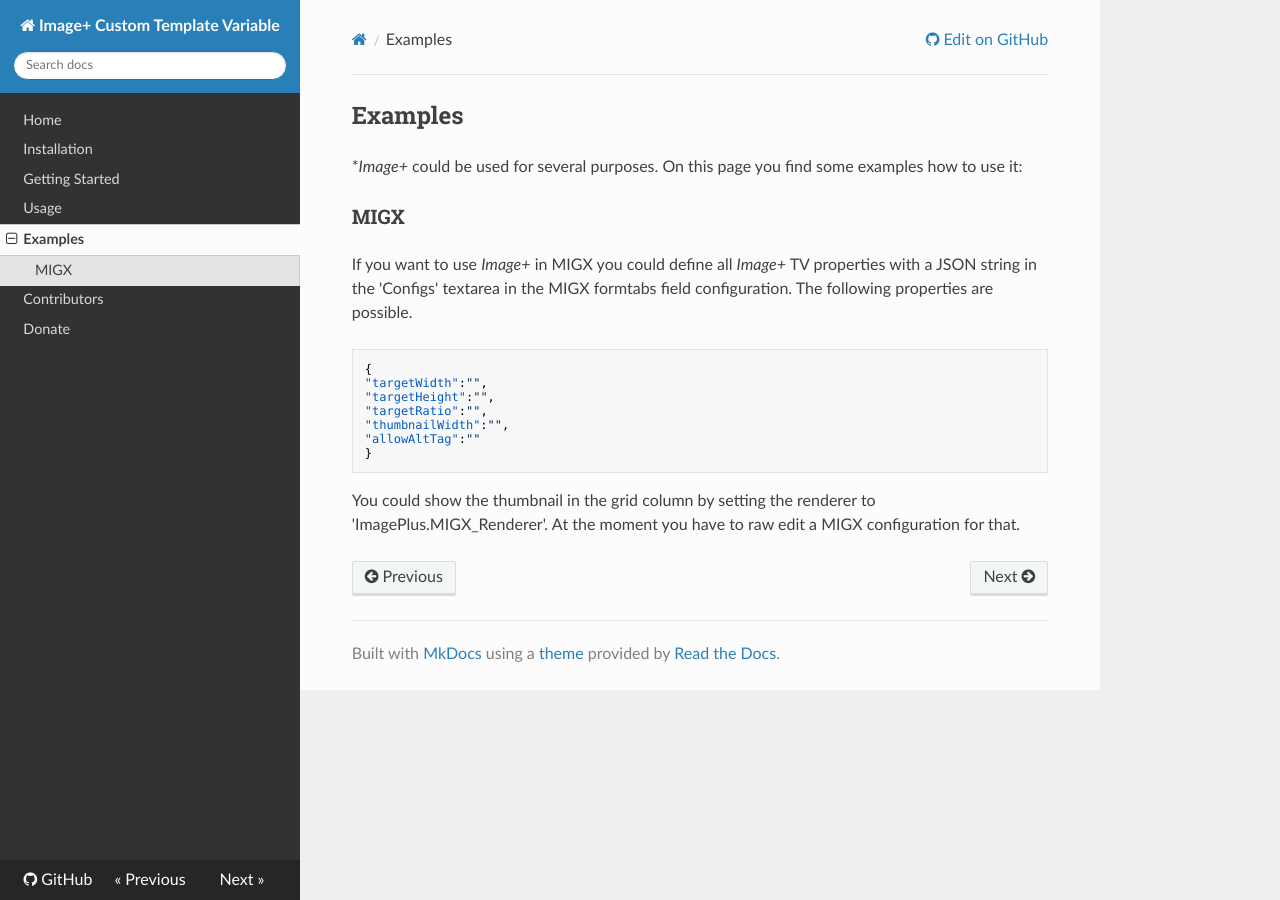
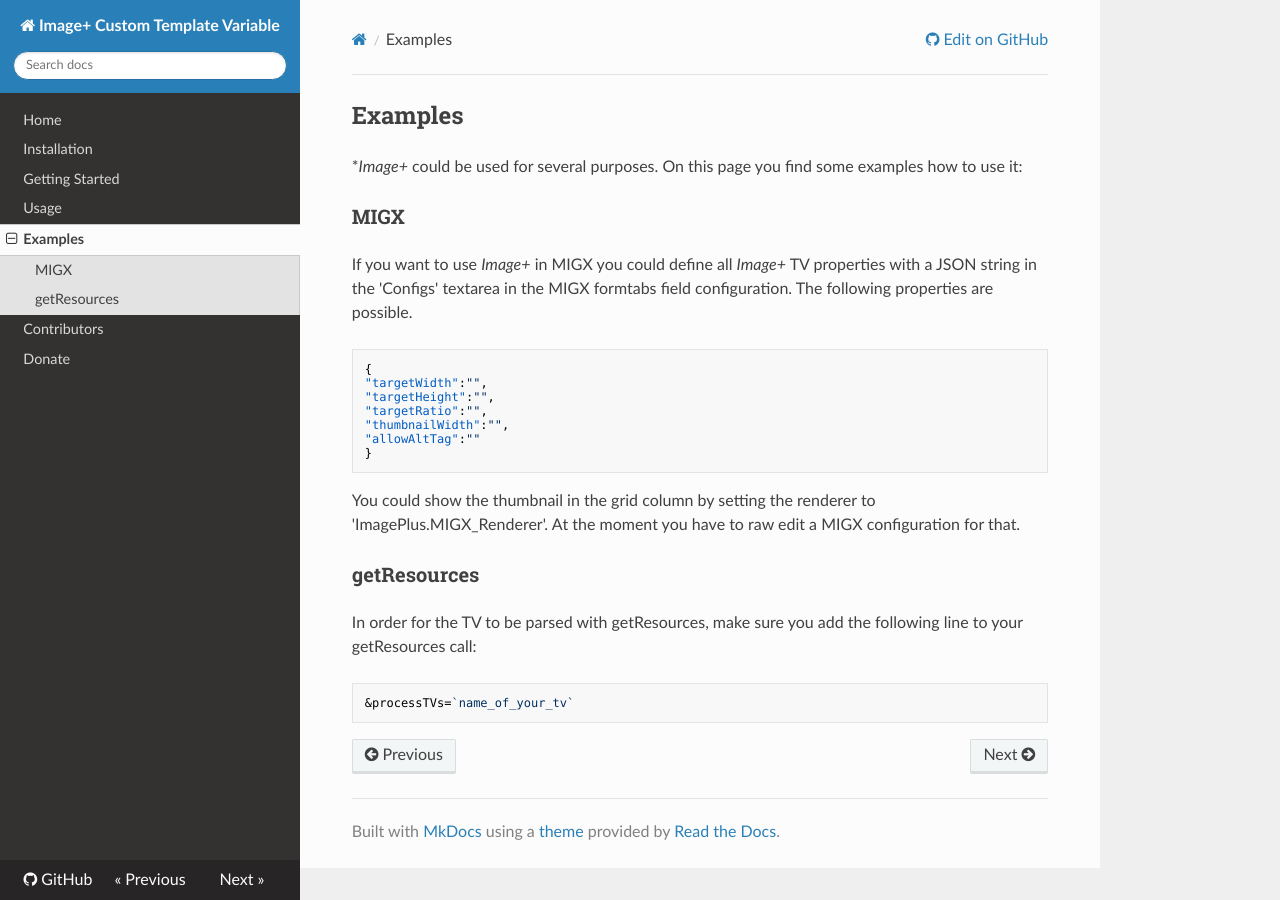
Before and after one commit to alanpich/tvImagePlus, an MkDocs documentation site: the page built from core/components/imageplus/docs/examples.md, in a window 1280 px wide. Built offline with MkDocs 1.6.1, drawn with Linux system fonts in a browser that asks for light colours; nearby versions of some CDN libraries; comment, search, counter and statistics services are not loaded; old or Windows-style settings are respelled for this version of MkDocs.

Commit message:
Reminder to parse TV with getResources

````diff
--- a/core/components/imageplus/docs/examples.md
+++ b/core/components/imageplus/docs/examples.md
@@ -33,3 +33,11 @@ You could show the thumbnail in the grid column by setting the renderer to 'Imag
 </script>
 <noscript><p><img src="//piwik.partout.info/piwik.php?idsite=13" style="border:0;" alt="" /></p></noscript>
 <!-- End Piwik Code -->
+
+### getResources
+
+In order for the TV to be parsed with getResources, make sure you add the following line to your getResources call:
+
+```
+&processTVs=`name_of_your_tv`
+```
````
